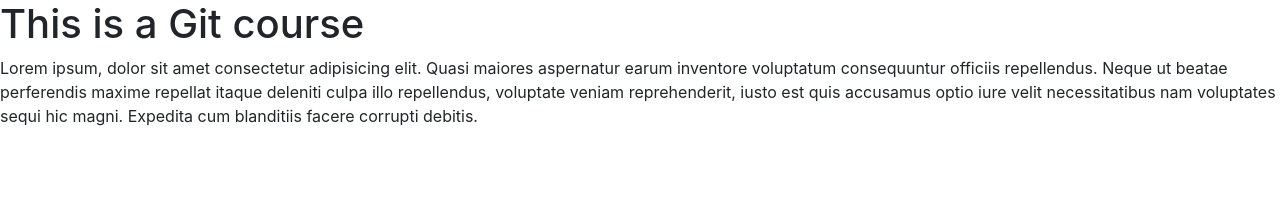
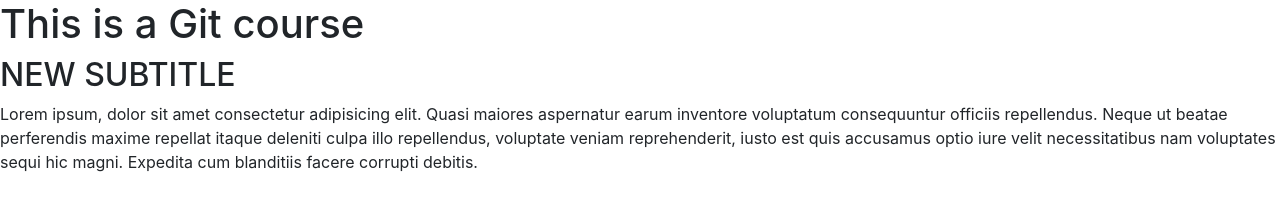
Before and after one commit to maxiim3/HX, a plain HTML site: page index.html in a window 1280 px wide. Drawn offline with nearby package versions, Linux system fonts and the light colour scheme.

Commit message:
Added H2

```diff
--- a/index.html
+++ b/index.html
@@ -11,6 +11,7 @@
   </head>
   <body>
       <h1>This is a Git course</h1>
+      <h2>NEW SUBTITLE</h1>
       <p>Lorem ipsum, dolor sit amet consectetur adipisicing elit. Quasi maiores aspernatur earum inventore voluptatum consequuntur officiis repellendus. Neque ut beatae perferendis maxime repellat itaque deleniti culpa illo repellendus, voluptate veniam reprehenderit, iusto est quis accusamus optio iure velit necessitatibus nam voluptates sequi hic magni. Expedita cum blanditiis facere corrupti debitis.</p>
 
   </body>
```
